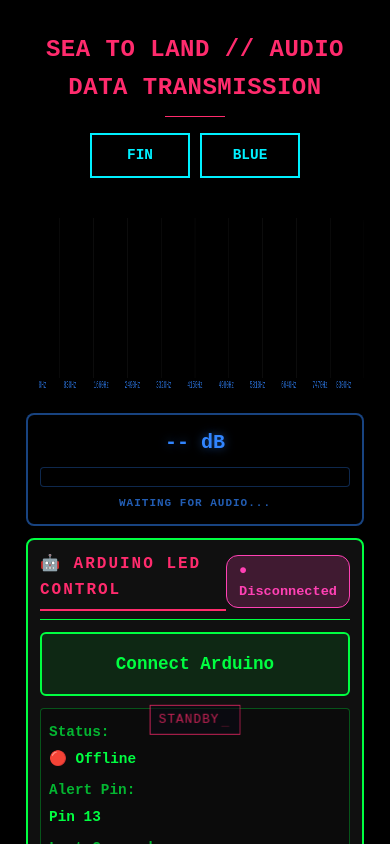
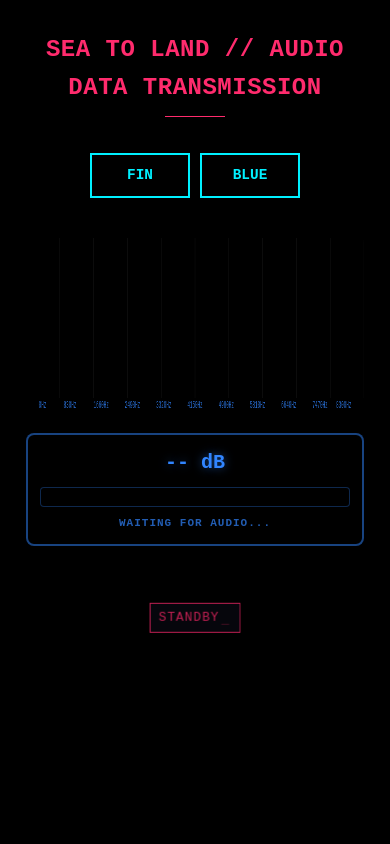
Before and after one commit to LucaCDRocha/Harmonious, a React (Vite) app: page / in a window 390 px wide. Built offline with nearby package versions, Linux system fonts and the light colour scheme; no server answers; a web font is replaced by a local one.

Commit message:
Refactor layout and styling for improved responsiveness and visual hierarchy

```diff
--- a/src/App.css
+++ b/src/App.css
@@ -77,6 +77,7 @@ body {
   flex-direction: column;
   position: relative;
   z-index: 1;
+  gap: 20px;
 }
 
 h1, h2, h3 {
@@ -151,14 +152,17 @@ button {
 
 /* Terminal-style visualizer */
 .visualizer-container {
-  margin-top: 20px;
-  margin-bottom: 25px;
   border: none;
   background-color: transparent;
   position: relative;
   padding: 0;
   border-radius: 0;
   box-shadow: none;
+  flex: 1 1 auto;
+  display: flex;
+  flex-direction: column;
+  min-height: 0;
+  height: 90vh;
 }
 
 /* Message container styling - remove box shadow */
--- a/src/App.tsx
+++ b/src/App.tsx
@@ -2029,11 +2029,6 @@ function App() {
           />
         </div>
 
-        <ArduinoController
-          triggerAlertLED={alertTriggered}
-          alertPin={13}
-        />
-
         {!isListening && !systemInitialized && (
           <div className="status-indicator">SYSTEM INITIALIZING<span className="terminal-cursor">_</span></div>
         )}
@@ -2060,6 +2055,11 @@ function App() {
         )}
       </div>
 
+      <ArduinoController
+        triggerAlertLED={alertTriggered}
+        alertPin={13}
+      />
+
       <div className="message-transmit-wrapper">
         <div className="message-container">
           <div className="section-title">&gt; INCOMING TRANSMISSION</div>
--- a/src/components/ArduinoController.css
+++ b/src/components/ArduinoController.css
@@ -3,7 +3,8 @@
   border: 2px solid #00ff41;
   border-radius: 8px;
   padding: 16px;
-  margin: 16px 0;
+  margin-top: auto;
+  margin-bottom: 0;
   font-family: 'Courier New', monospace;
   color: #00ff41;
 }
```
